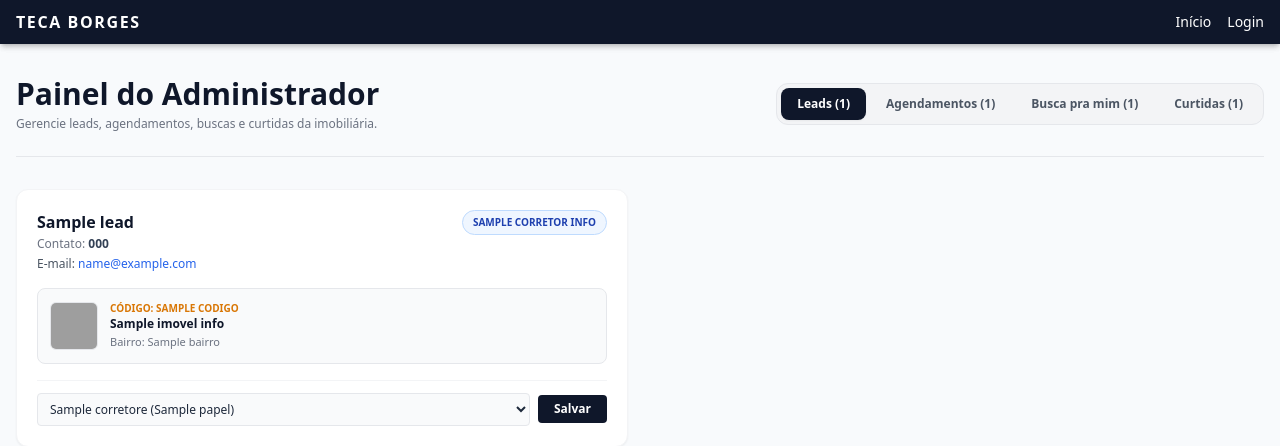
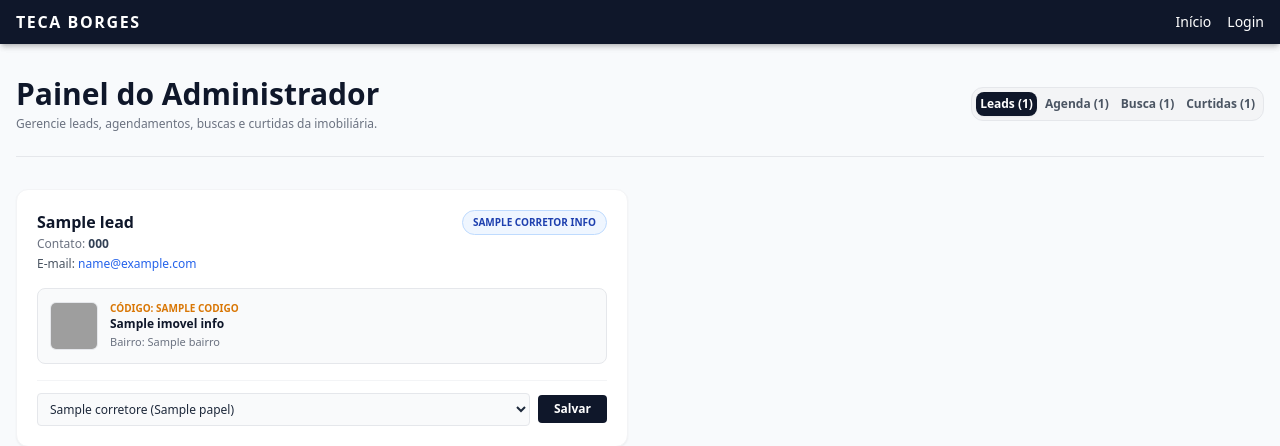
Before and after one commit to emersonandradeperfil/imobiliaria, a Flask app: template templates/admin/painel.html in a window 1280 px wide. Shown: the top 446 px of the page. Run offline with Flask 3, Linux system fonts and the light colour scheme; the template is opened without the code that fills it: most values are stand-ins (such as "Sample title", 1, 10 or a date in 2020); some libraries are stand-ins or nearby versions; grey boxes are pictures that could not be loaded.

Commit message:
espaço em painel adm

```diff
--- a/templates/admin/painel.html
+++ b/templates/admin/painel.html
@@ -12,19 +12,19 @@
         <!-- Sistema de Abas (Navegação) -->
         <div class="flex flex-wrap bg-gray-100 p-1 rounded-xl border border-gray-200 gap-1">
             <button onclick="mudarAba('leads')" id="btn-aba-leads"
-                class="px-4 py-2 rounded-lg font-bold text-xs transition bg-slate-900 text-white shadow-sm">
+                class="px-1 py-1 rounded-lg font-bold text-xs transition bg-slate-900 text-white shadow-sm">
                 Leads ({{ leads|length }})
             </button>
             <button onclick="mudarAba('agendamentos')" id="btn-aba-agendamentos"
-                class="px-4 py-2 rounded-lg font-bold text-xs transition text-gray-600 hover:text-slate-900">
-                Agendamentos ({{ agendamentos|length }})
+                class="px-1 py-1 rounded-lg font-bold text-xs transition text-gray-600 hover:text-slate-900">
+                Agenda ({{ agendamentos|length }})
             </button>
             <button onclick="mudarAba('buscas')" id="btn-aba-buscas"
-                class="px-4 py-2 rounded-lg font-bold text-xs transition text-gray-600 hover:text-slate-900">
-                Busca pra mim ({{ buscas|length }})
+                class="px-1 py-1 rounded-lg font-bold text-xs transition text-gray-600 hover:text-slate-900">
+                Busca ({{ buscas|length }})
             </button>
             <button onclick="mudarAba('curtidas')" id="btn-aba-curtidas"
-                class="px-4 py-2 rounded-lg font-bold text-xs transition text-gray-600 hover:text-slate-900">
+                class="px-1 py-1 rounded-lg font-bold text-xs transition text-gray-600 hover:text-slate-900">
                 Curtidas ({{ curtidas|length }})
             </button>
         </div>
```
